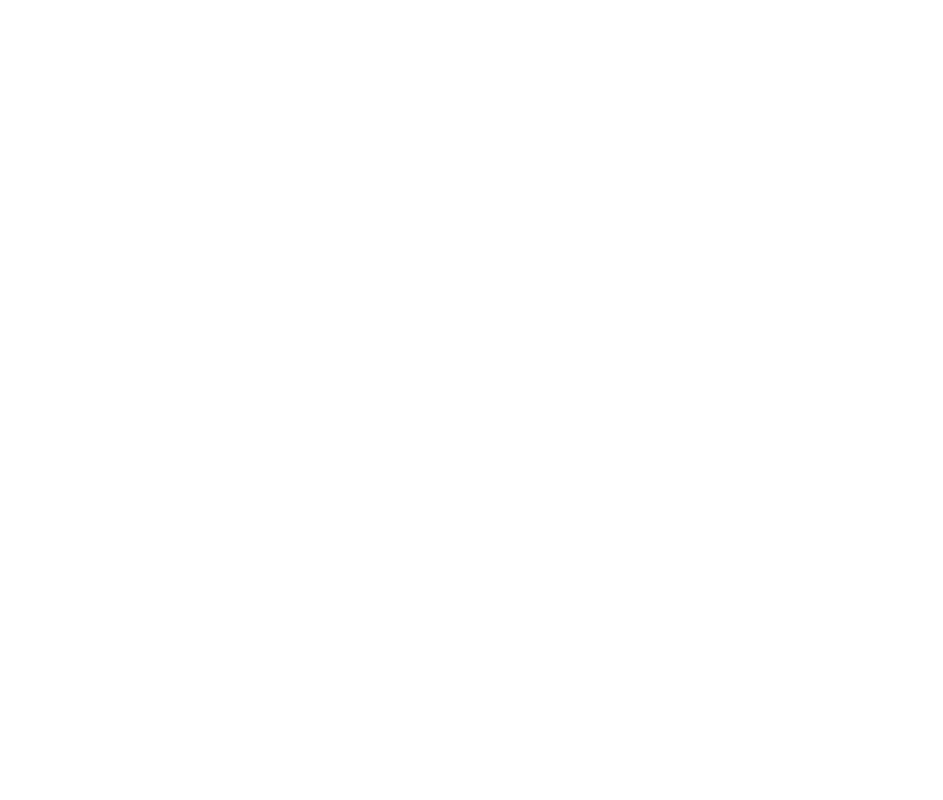
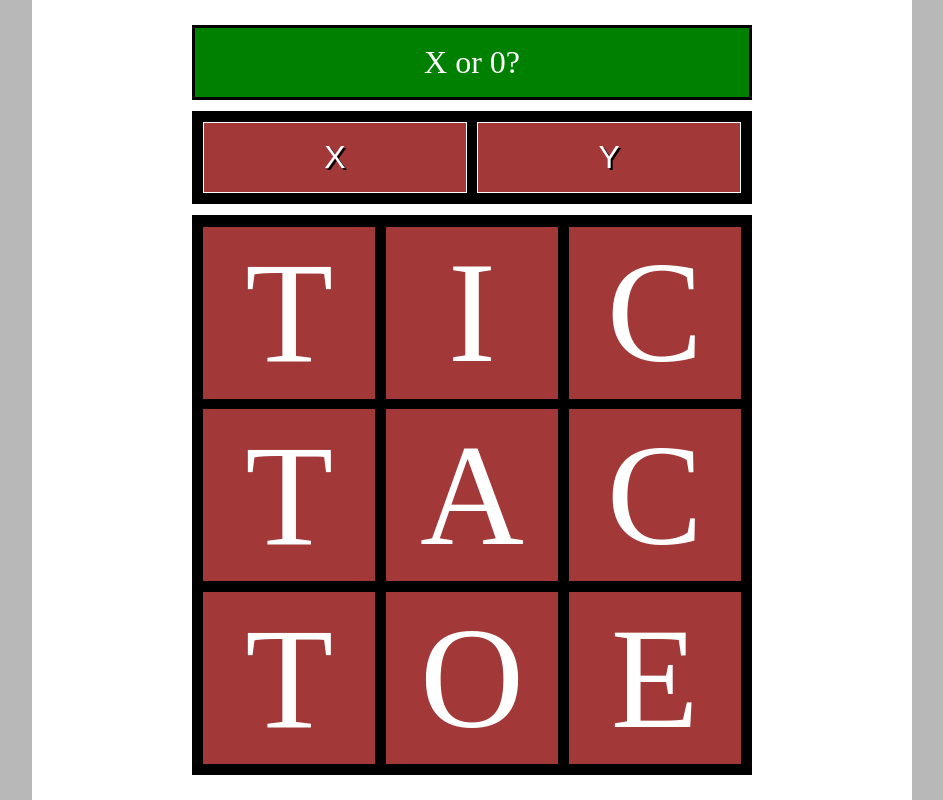
Before and after one commit to paulgarbas/Tic-Tac-Toe-Game, a plain HTML site: page index.html in a window 1280 px wide. Shown: the whole page, without its empty margins (168-1111 px from the left). Drawn offline with Linux system fonts and the light colour scheme.

Commit message:
pagrindinis stilius padarytas

```diff
--- a/index.html
+++ b/index.html
@@ -8,6 +8,31 @@
     <link rel="stylesheet" href="style.css">
 </head>
 <body>
+    <main class="container">
+        <div class="choose-player">X or 0?</div>
+        <div class="buttons">
+            <button class="x">X</button>
+            <button class="o">Y</button>
+        </div>
+        <div class="container__inner">
+            <div class="frame">
+                <div>T</div>
+                <div>I</div>
+                <div>C</div>
+                <div>T</div>
+                <div>A</div>
+                <div>C</div>
+                <div>T</div>
+                <div>O</div>
+                <div>E</div>
+            </div>
+        </div>
+    </main>
+
+
+
+
+
 
 
     <script src="script.js"></script>
--- a/style.css
+++ b/style.css
@@ -0,0 +1,145 @@
+/* General */
+* {
+    box-sizing: border-box;
+}
+
+html {
+    height: 100%;
+}
+
+body {
+    height: 100%;
+    margin: 0;
+    background-color: rgb(184, 184, 184);
+    display: flex;
+    justify-content: center;
+}
+
+/* Frame */
+.container {
+    display: flex;
+    flex-direction: column;
+    justify-content: center;
+    height: 100%;
+    background-color: rgb(255,255,255);
+    padding: 3rem 10rem;
+}
+
+.choose-player {
+    background-color: rgb(0,128,0);
+    color: rgb(255,255,255);
+    text-align: center;
+    padding: 1rem 0;
+    border: 0.2rem solid rgb(0,0,0);
+    font-size: 2rem;
+}
+
+.buttons {
+    background-color: rgb(0,0,0);
+    margin: 2% 0;
+    display: grid;
+    grid-template-columns: 1fr 1fr;
+    grid-template-rows: 1fr;
+    grid-column-gap: 2%;
+    grid-row-gap: 2%;
+    padding: 2%;
+}
+
+.x, .o {
+    border: 1px solid rgb(255,255,255);
+    background-color: rgb(163, 56, 56);
+    color: rgb(255,255,255);
+    padding: 1rem 3rem;
+    font-size: 2rem;
+    text-shadow: rgb(0,0,0) 2px 2px;
+}
+
+.x:hover, .o:hover {
+    cursor: pointer;
+    border: 1px solid rgb(163, 56, 56);
+    text-shadow: none;
+}
+
+.x:focus, .o:focus {
+    outline: none;
+}
+
+.frame {
+    width: 35rem;
+    height: 35rem;
+    background-color: rgb(0,0,0);
+    display: grid;
+    grid-template-columns: 1fr 1fr 1fr;
+    grid-template-rows: 1fr 1fr 1fr;
+    grid-column-gap: 2%;
+    grid-row-gap: 2%;
+    padding: 2%;
+}
+
+.frame div {
+    background-color: rgb(163, 56, 56);
+    color: rgb(255,255,255);
+    display: flex;
+    justify-content: center;
+    align-items: center;
+    font-size: 9rem;
+}
+
+/* Media quries */
+@media only screen and (max-width : 990px) {
+    body {
+        background-color: rgb(255,255,255);
+    }
+
+    .container {
+        padding: 0;
+    }
+}
+
+@media only screen and (max-width : 768px) {
+    .frame {
+        width: 30rem;
+        height: 30rem;
+    }
+
+    .frame div {
+        font-size: 8rem;
+    }
+}
+
+@media only screen and (max-width : 600px) {
+    .frame {
+        width: 25rem;
+        height: 25rem;
+    }
+
+    .frame div {
+        font-size: 6rem;
+    }
+}
+
+@media only screen and (max-width : 480px) {
+    .frame {
+        width: 19rem;
+        height: 24rem;
+    }
+
+    .frame div {
+        font-size: 6rem;
+    }
+}
+
+@media only screen and (max-width : 360px) {
+    .frame {
+        width: 15rem;
+        height: 19rem;
+    }
+
+    .frame div {
+        font-size: 5rem;
+    }
+
+    .x, .o {
+        font-size: 1.5rem;
+    }
+}
```
